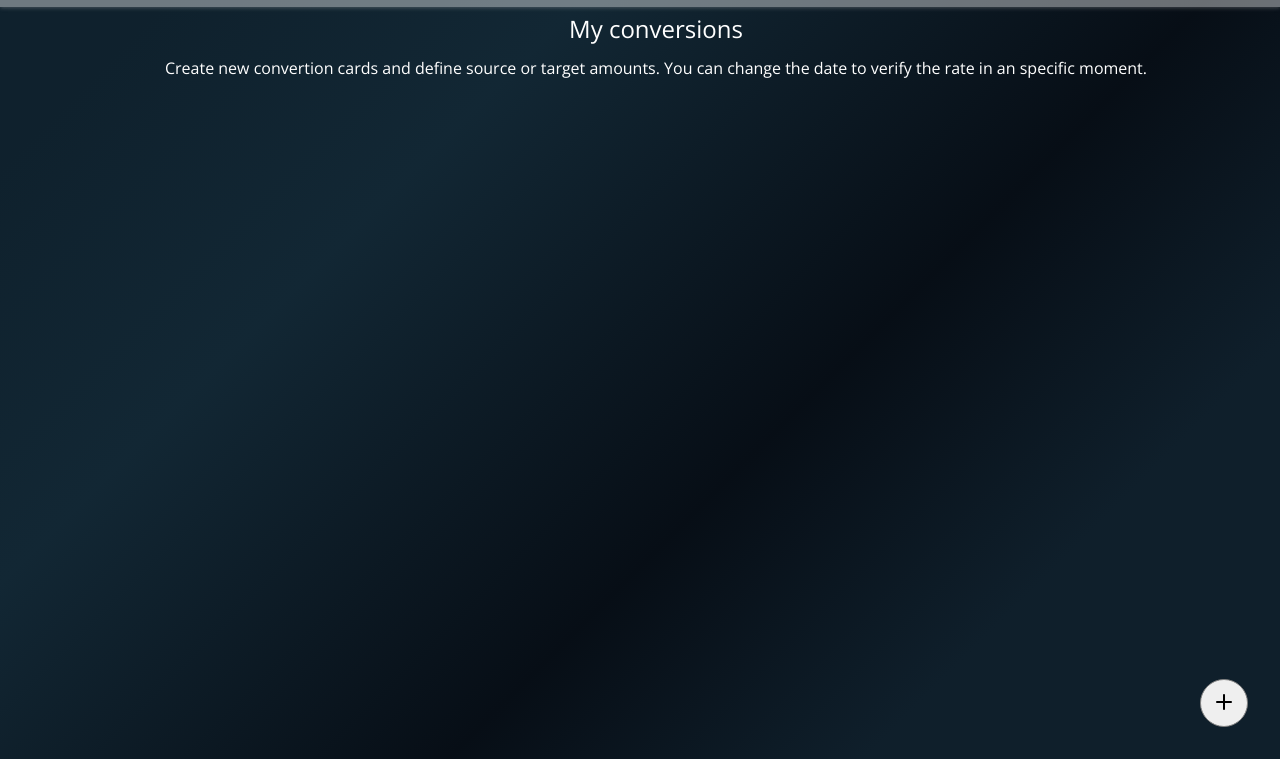
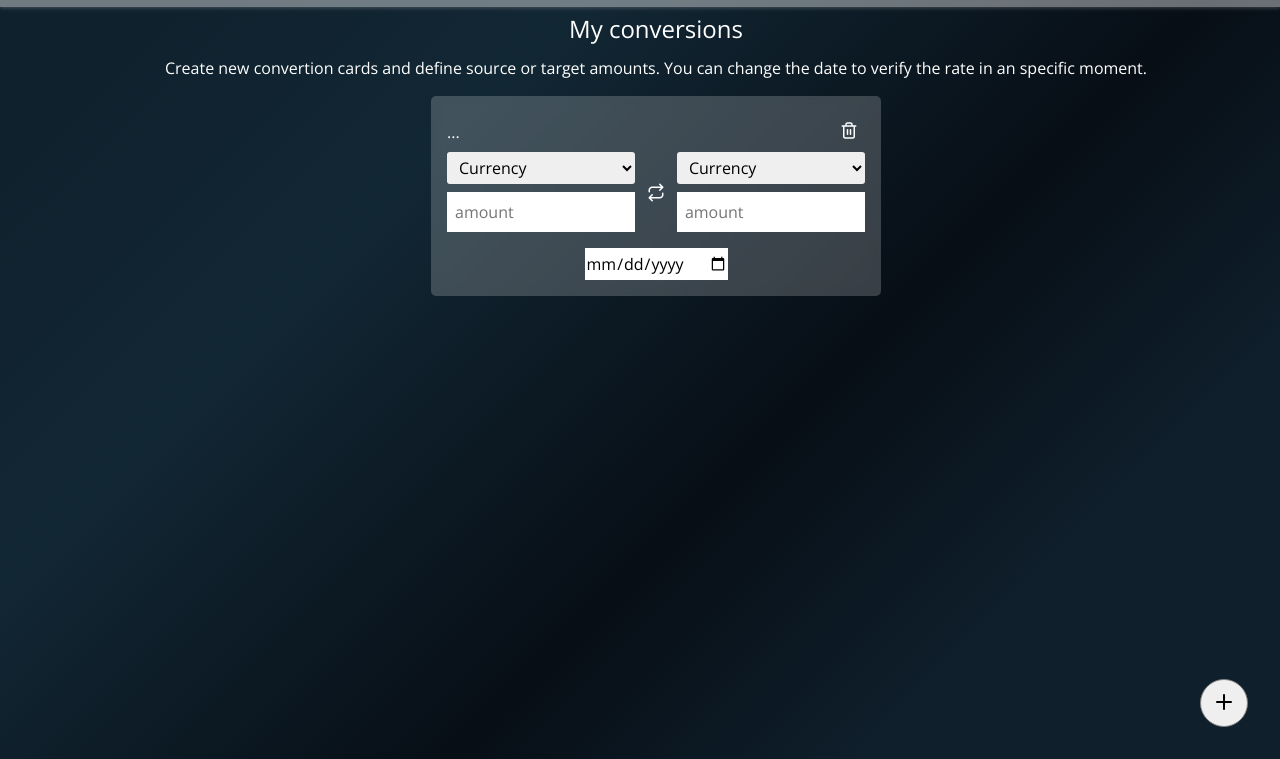
Before and after one commit to ogranada/currency-converter, a website built with Parcel: page index.html in a window 1280 px wide. Shown: the part 41-800 px from the top of the page. Built offline with nearby package versions, Linux system fonts and the light colour scheme; no server answers; a web font is replaced by a local one.

Commit message:
Added currency card * Created styles for card. * Create base component for currency card.

```diff
--- /dev/null
+++ b/scripts/currency-card.js
@@ -0,0 +1,39 @@
+import { Converter } from "./converter";
+
+export class CurrencyCard {
+  // Statics
+  static template = null;
+
+  // Component Attribuites
+
+  /** @type {Converter} */
+  converter = null;
+
+  /** @type {HTMLElement} */
+  parentNode = null;
+
+  /** @type {HTMLElement} */
+  node = null;
+
+  /**
+   *
+   * @param {HTMLElement} parentNode place where the node will be inserted.
+   */
+  constructor(parentNode) {
+    this.parentNode = parentNode;
+    this.node = this.loadComponentNode();
+    Converter.getInstance().then(converter => {
+      this.converter = converter;
+    })
+    parentNode.appendChild(this.node);
+  }
+
+  loadComponentNode() {
+    if (!CurrencyCard.template) {
+      CurrencyCard.template = document.getElementById('currencyChangeTemplate');
+    }
+    const clone = document.importNode(CurrencyCard.template.content, true);
+    return clone.querySelector('.CurrencyChanger');
+  }
+
+}
--- a/scripts/main.js
+++ b/scripts/main.js
@@ -1,16 +1,13 @@
+import 'regenerator-runtime/runtime';
 
-function getCard() {
-  const template = document.getElementById('currencyChangeTemplate');
-  const clone = document.importNode(template.content, true);
-  return clone.querySelector('.CurrencyChanger');
-}
+import { CurrencyCard } from "./currency-card";
 
 function main() {
   const container = document.querySelector('.ContentWrapper-content');
   document.querySelector('.addCurrency').addEventListener('click', () => {
-    const card = getCard();
-    container.appendChild(card);
+    new CurrencyCard(container);
   });
+  const initialCard = new CurrencyCard(container);
 }
 
 main();
--- a/styles/_5_components.scss
+++ b/styles/_5_components.scss
@@ -3,3 +3,4 @@
 @import './components/navigation';
 @import './components/content_wrapper';
 @import './components/floating_button';
+@import './components/currency_converter';
--- /dev/null
+++ b/styles/components/_currency_converter.scss
@@ -0,0 +1,130 @@
+.CurrencyChanger {
+  position: relative;
+  min-height: 4em;
+
+  &-wrapper {
+    padding: em(16);
+    position: relative;
+    display: inline-flex;
+    flex-wrap: wrap;
+    align-items: center;
+    justify-content: space-between;
+  }
+
+  &::before {
+    content: '';
+    position: absolute;
+    width: 100%;
+    height: 100%;
+    background-color: rgba(150, 150, 150, .2);
+    border-radius: em(5);
+    backdrop-filter: blur(5px);
+  }
+
+  &-action {
+    font-size: em(18);
+    background-color: transparent;
+    border: 1px solid transparent;
+    box-sizing: border-box;
+    height: 2em;
+    line-height: 1em;
+    &:active {
+      background-color: rgba(0,0,0,0.1);
+      border-color: rgba(0,0,0,0.2);
+      border-radius: em(5);
+    }
+  }
+
+  &-source, &-target {
+    flex-basis: 42%;
+    display: flex;
+    flex-wrap: wrap;
+  }
+
+  &-currencyInput {
+    padding: em(4) em(8);
+    margin-top: em(8);
+    display: inline-block;
+    width: 100%;
+  }
+
+  &-header {
+    flex-basis: 100%;
+    display: flex;
+    justify-content: space-between;
+  }
+
+  &-headerTitle {
+    line-height: 2.5em;
+  }
+
+  &-footer {
+    padding-top: 1em;
+    flex-basis: 100%;
+    text-align: center;
+  }
+
+  &-currencyTypeSection {
+    display: flex;
+    align-items: center;
+    width: 100%;
+  }
+
+  &-currencySelector {
+    padding: em(4) em(8);
+    display: inline-block;
+    text-overflow: ellipsis;
+    white-space: nowrap;
+    width: 50%;
+    flex-grow: 2;
+    border: var(--bg-4);
+    border-radius: 3px;
+    font-size: 1em;
+    line-height: 1em;
+  }
+
+  &-imageWraper {
+    max-height: 2em;
+  }
+
+  &-currencyImage {
+    flex-grow: 1;
+    width: em(40);
+    margin: 0 em(4);
+    margin-top: em(-4);
+    &[src=""] {
+      margin: 0;
+    }
+  }
+
+  & input, & select {
+    height: 2em;
+    border: var(--bg-4);
+    outline-color: var(--contrast-5);
+    outline-offset: -1px;
+  }
+
+  @media screen and (min-width: 728px) {
+    max-width: em(350);
+    margin: 1em;
+  }
+
+  @media screen and (min-width: 1024px) {
+    max-width: em(450);
+    margin: 0.2em;
+    &-source, &-target {
+      flex-basis: 45%;
+    }
+  }
+}
+
+@include darkModeScope {
+  .CurrencyChanger {
+    &-action {
+      color: white;
+    }
+    &::before {
+      background-color: rgba(255, 255, 255, .2);
+    }
+  }
+}
```
